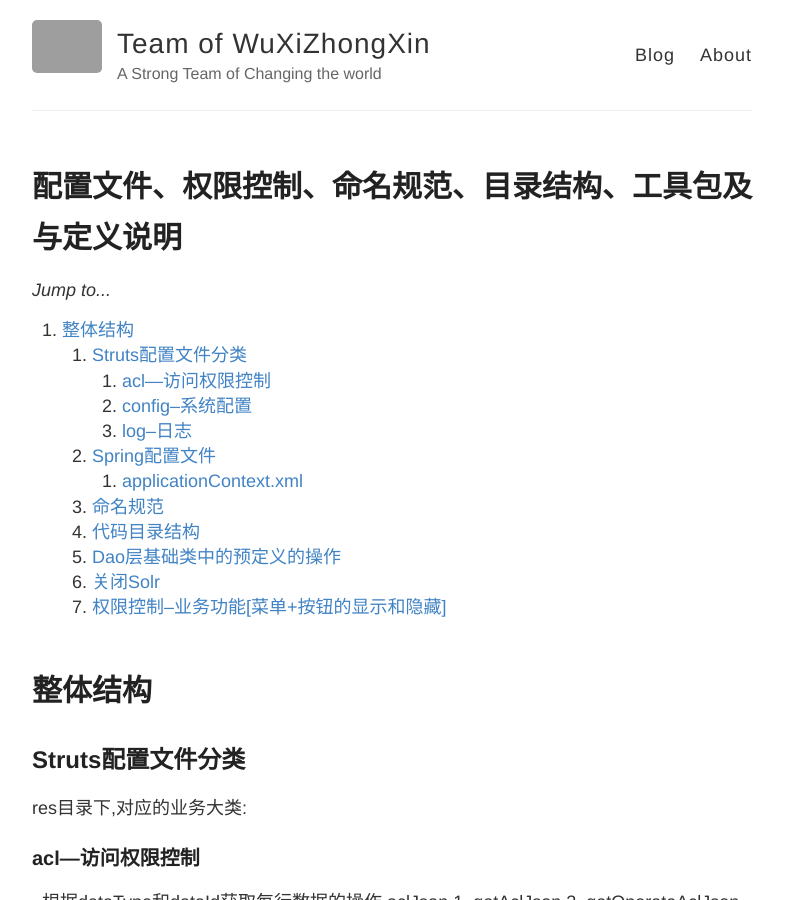
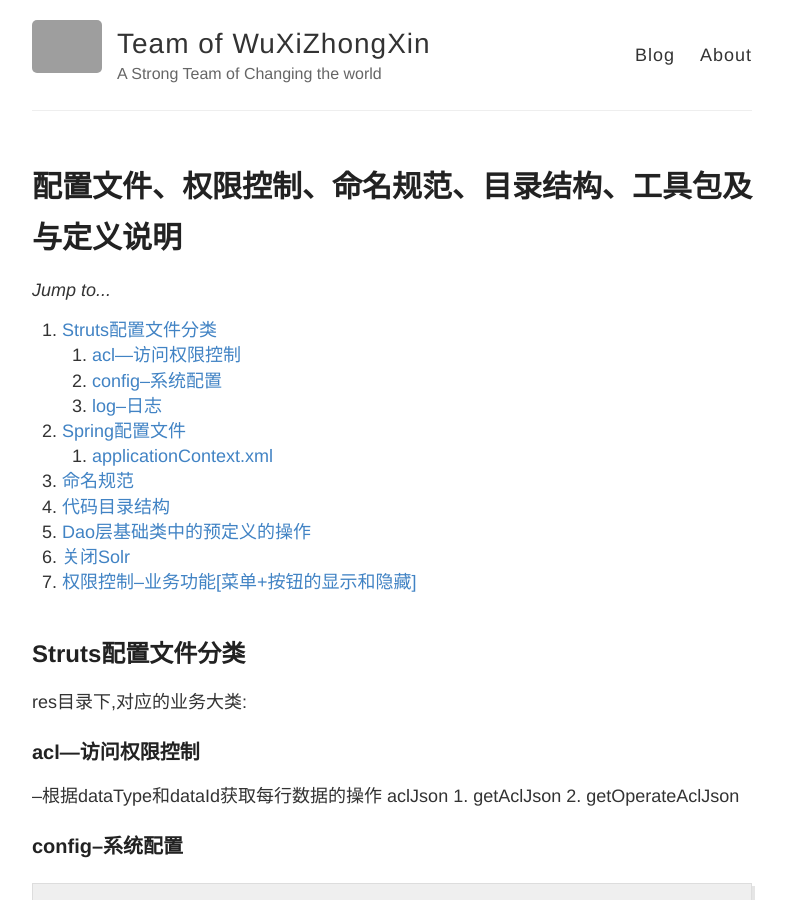
Before and after one commit to pythonlouvre/wxzx, a Jekyll site: the page built from _posts/2015-06-21-配置文件、权限控制、命名规范、目录结构、工具包及与定义说明.md, in a window 1280 px wide and 900 px high. Shown: the whole window, without its empty margins (248-1034 px from the left). Built offline with Jekyll 4.4.1, drawn with Linux system fonts in a browser that asks for light colours; Markdown is read by kramdown in place of the engine named in the settings; grey boxes are pictures that could not be loaded.

```diff
--- a/_posts/2015-06-21-配置文件、权限控制、命名规范、目录结构、工具包及与定义说明.md
+++ b/_posts/2015-06-21-配置文件、权限控制、命名规范、目录结构、工具包及与定义说明.md
@@ -8,7 +8,6 @@ tags: 样本库
 <div id="toc"></div>
 
 
-# 整体结构
 
 ## Struts配置文件分类
 
```
